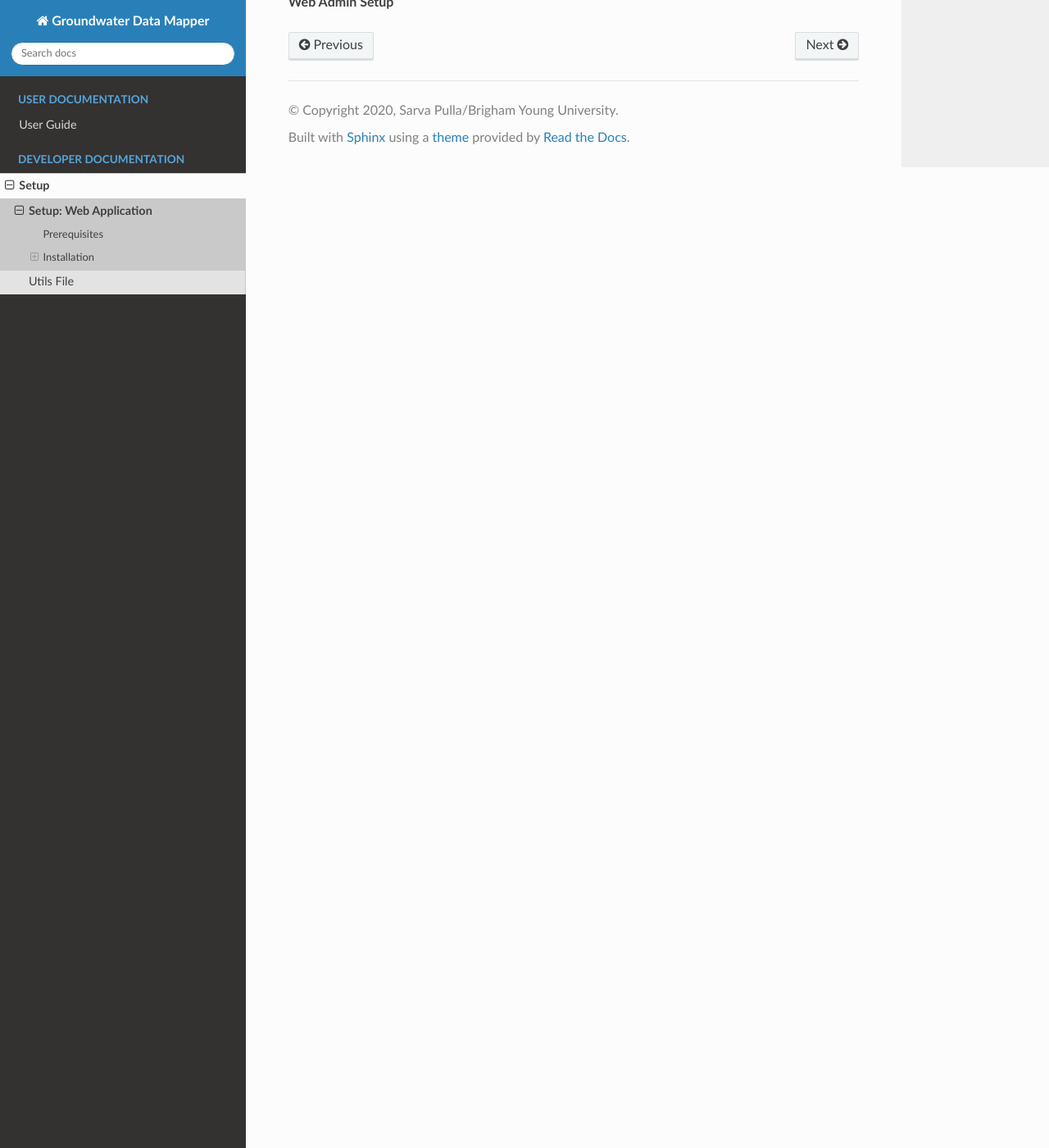
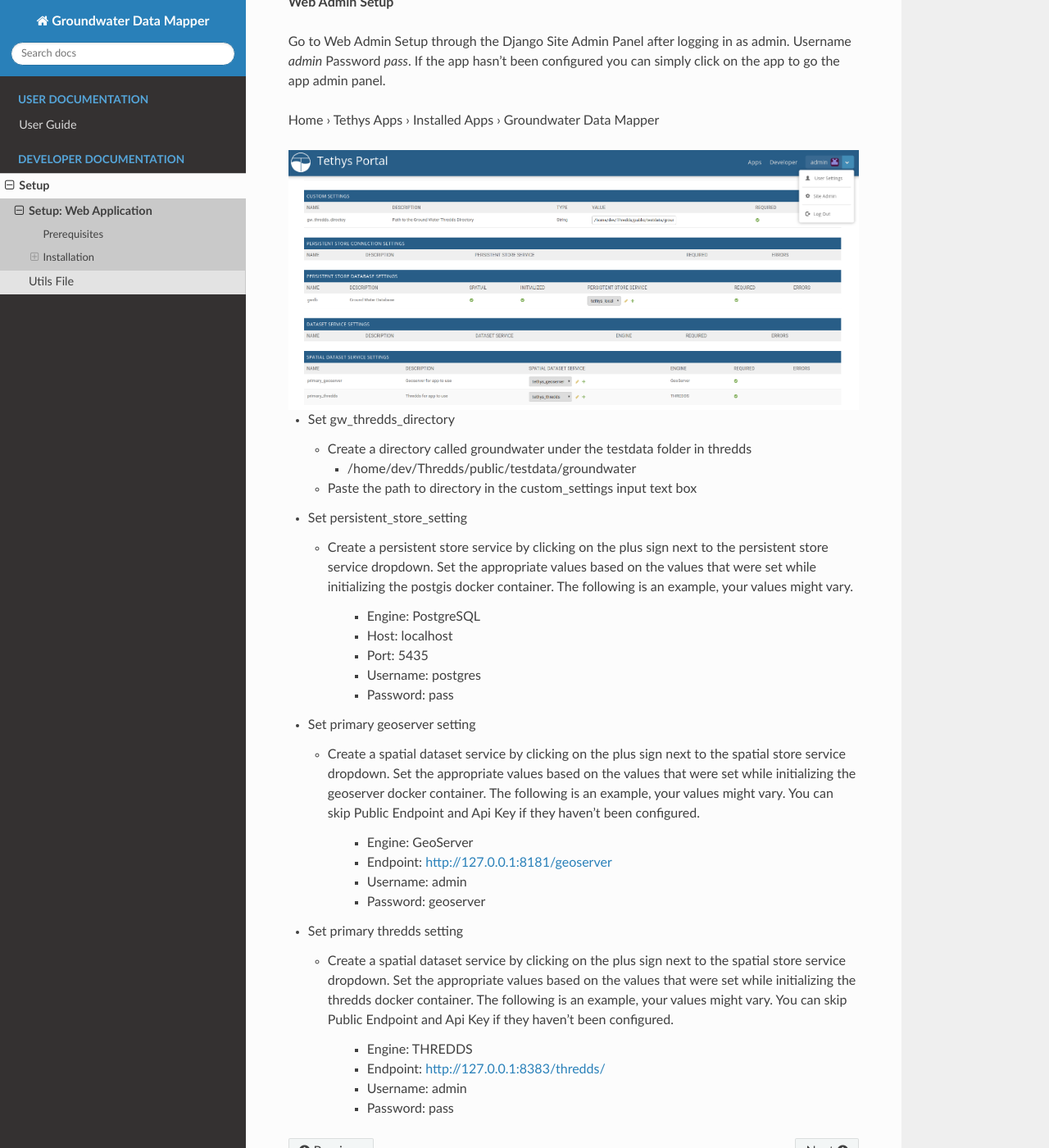
Before and after one commit to tethysapp/gwlm, a Sphinx documentation site: the page built from docs/setup/webapp.rst, in a window 1280 px wide and 1400 px high, scrolled down 1618 px. Shown: the whole window at 82% size. Built offline with Sphinx 7.4.7 and the Read the Docs theme 2.0.0, drawn with Linux system fonts in a browser that asks for light colours.

Commit message:
Documentation updates

```diff
--- a/docs/setup/webapp.rst
+++ b/docs/setup/webapp.rst
@@ -60,3 +60,49 @@
     tethys install -d
 
 **Web Admin Setup**
+
+Go to Web Admin Setup through the Django Site Admin Panel after logging in as admin. Username *admin* Password *pass*. If the app hasn't been configured you can simply click on the app to go the app admin panel.
+
+Home › Tethys Apps › Installed Apps › Groundwater Data Mapper
+
+.. figure:: /images/admin_panel.PNG
+    :width: 100%
+    :align: center
+    :alt: Admin Panel
+    :figclass: align-center
+
+-   Set gw_thredds_directory
+
+    *   Create a directory called groundwater under the testdata folder in thredds
+
+        *   /home/dev/Thredds/public/testdata/groundwater
+
+    * Paste the path to directory in the custom_settings input text box
+
+-   Set persistent_store_setting
+
+    * Create a persistent store service by clicking on the plus sign next to the persistent store service dropdown. Set the appropriate values based on the values that were set while initializing the postgis docker container. The following is an example, your values might vary.
+
+        *   Engine: PostgreSQL
+        *   Host: localhost
+        *   Port: 5435
+        *   Username: postgres
+        *   Password: pass
+
+-   Set primary geoserver setting
+
+    * Create a spatial dataset service by clicking on the plus sign next to the spatial store service dropdown. Set the appropriate values based on the values that were set while initializing the geoserver docker container. The following is an example, your values might vary. You can skip Public Endpoint and Api Key if they haven't been configured.
+
+        *   Engine: GeoServer
+        *   Endpoint: http://127.0.0.1:8181/geoserver
+        *   Username: admin
+        *   Password: geoserver
+
+-   Set primary thredds setting
+
+    * Create a spatial dataset service by clicking on the plus sign next to the spatial store service dropdown. Set the appropriate values based on the values that were set while initializing the thredds docker container. The following is an example, your values might vary. You can skip Public Endpoint and Api Key if they haven't been configured.
+
+        *   Engine: THREDDS
+        *   Endpoint: http://127.0.0.1:8383/thredds/
+        *   Username: admin
+        *   Password: pass
```
Also changed, not shown: docs/images/admin_panel.PNG (added), 1 other file.
